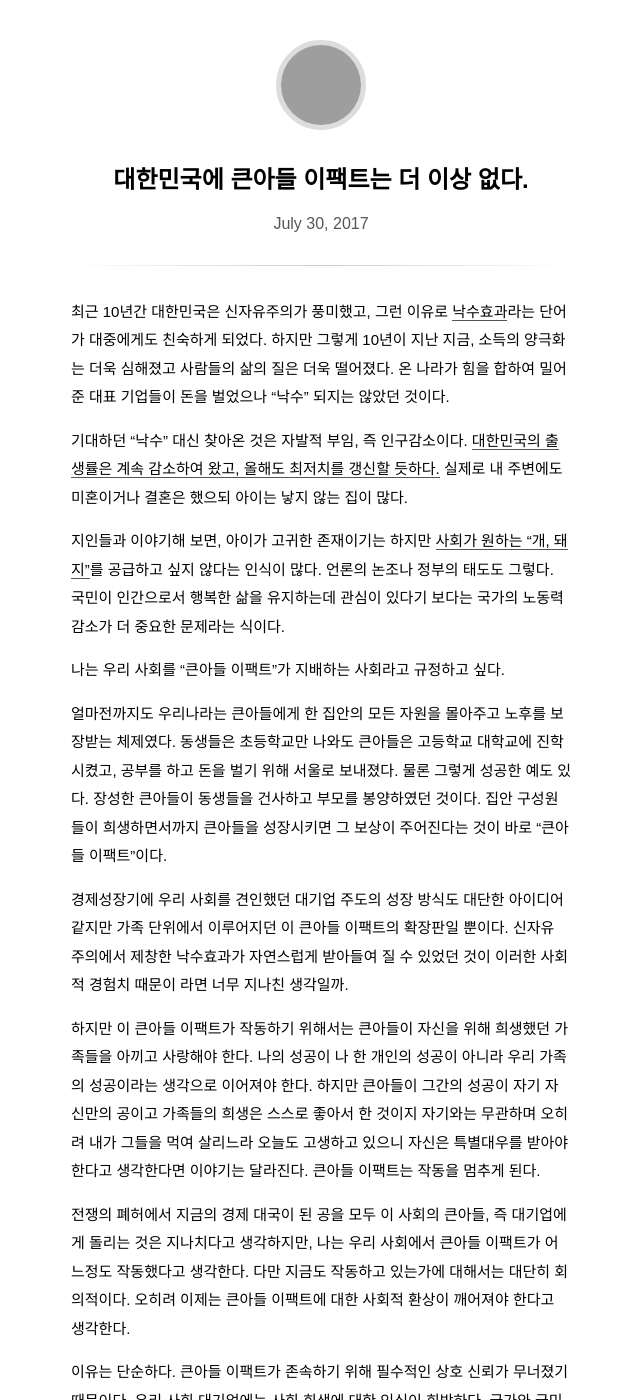
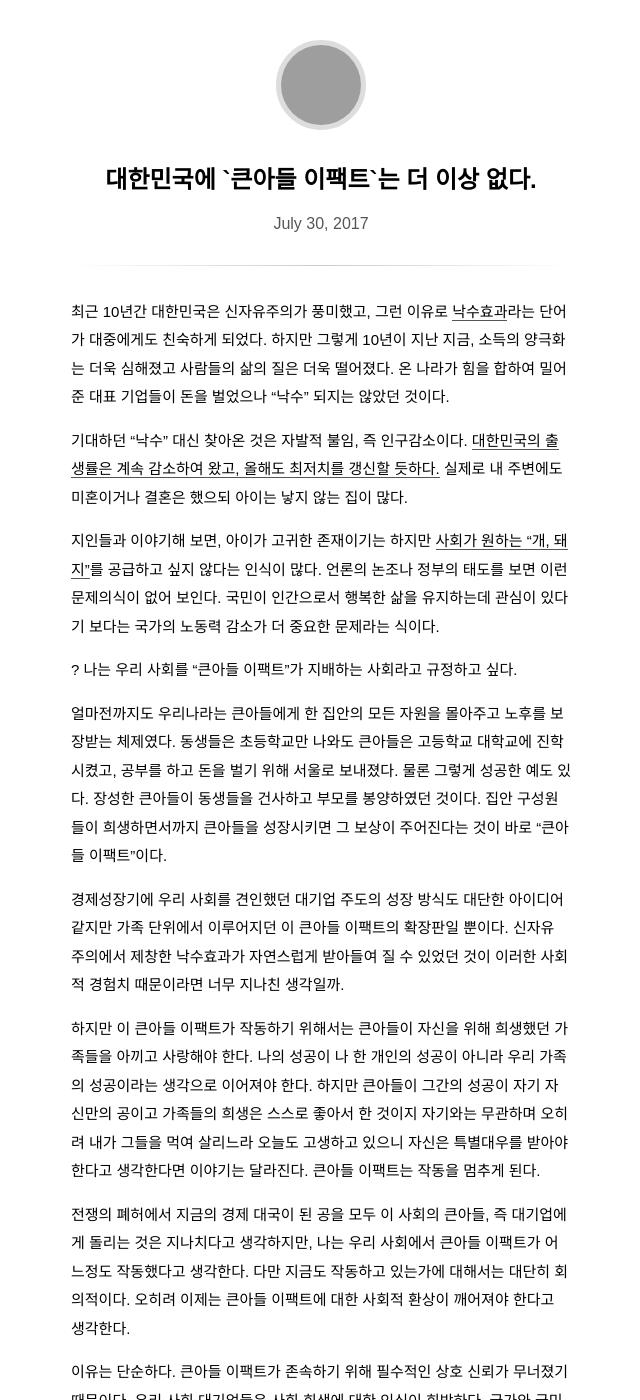
Before and after one commit to pinedance/blog, a Jekyll site: the page built from _posts/2017/07-12/2017-07-30-큰아들-이팩트.md, in a window 1280 px wide and 1400 px high. Shown: the whole window, without its empty margins (319-959 px from the left). Built offline with Jekyll 4.4.1, drawn with Linux system fonts in a browser that asks for light colours; some web fonts are replaced; comment, search, counter and statistics services are not loaded; some of the changed text lies outside the part shown; grey boxes are pictures that could not be loaded.

Commit message:
update last two new posts

```diff
--- a/_posts/2017/07-12/2017-07-30-큰아들-이팩트.md
+++ b/_posts/2017/07-12/2017-07-30-큰아들-이팩트.md
@@ -1,30 +1,29 @@
 ---
 layout: post
-title:  "대한민국에 큰아들 이팩트는 더 이상 없다."
+title:  "대한민국에 `큰아들 이팩트`는 더 이상 없다."
 categories: think
 ---
 
 최근 10년간 대한민국은 신자유주의가 풍미했고, 그런 이유로 [낙수효과](https://ko.wikipedia.org/wiki/%EB%82%99%EC%88%98_%ED%9A%A8%EA%B3%BC)라는 단어가 대중에게도 친숙하게 되었다. 하지만 그렇게 10년이 지난 지금, 소득의 양극화는 더욱 심해졌고 사람들의 삶의 질은 더욱 떨어졌다. 온 나라가 힘을 합하여 밀어준 대표 기업들이 돈을 벌었으나 "낙수" 되지는 않았던 것이다.
 
-기대하던 "낙수" 대신 찾아온 것은 자발적 부임, 즉 인구감소이다. [대한민국의 출생률은 계속 감소하여 왔고, 올해도 최저치를 갱신할 듯하다.](http://www.yonhapnews.co.kr/bulletin/2017/07/29/0200000000AKR20170729052300017.HTML) 실제로 내 주변에도 미혼이거나 결혼은 했으되 아이는 낳지 않는 집이 많다.
+기대하던 "낙수" 대신 찾아온 것은 자발적 불임, 즉 인구감소이다. [대한민국의 출생률은 계속 감소하여 왔고, 올해도 최저치를 갱신할 듯하다.](http://www.yonhapnews.co.kr/bulletin/2017/07/29/0200000000AKR20170729052300017.HTML) 실제로 내 주변에도 미혼이거나 결혼은 했으되 아이는 낳지 않는 집이 많다.
 
-지인들과 이야기해 보면, 아이가 고귀한 존재이기는 하지만 [사회가 원하는 "개, 돼지"](http://news.khan.co.kr/kh_news/khan_art_view.html?artid=201607082025001)를 공급하고 싶지 않다는 인식이 많다. 언론의 논조나 정부의 태도도 그렇다. 국민이 인간으로서 행복한 삶을 유지하는데 관심이 있다기 보다는 국가의 노동력 감소가 더 중요한 문제라는
- 식이다.
+지인들과 이야기해 보면, 아이가 고귀한 존재이기는 하지만 [사회가 원하는 "개, 돼지"](http://news.khan.co.kr/kh_news/khan_art_view.html?artid=201607082025001)를 공급하고 싶지 않다는 인식이 많다. 언론의 논조나 정부의 태도를 보면 이런 문제의식이 없어 보인다. 국민이 인간으로서 행복한 삶을 유지하는데 관심이 있다기 보다는 국가의 노동력 감소가 더 중요한 문제라는 식이다.
 
-나는 우리 사회를 "큰아들 이팩트"가 지배하는 사회라고 규정하고 싶다.
+? 나는 우리 사회를 "큰아들 이팩트"가 지배하는 사회라고 규정하고 싶다.
 
 얼마전까지도 우리나라는 큰아들에게 한 집안의 모든 자원을 몰아주고 노후를 보장받는 체제였다. 동생들은 초등학교만 나와도 큰아들은 고등학교 대학교에 진학시켰고, 공부를 하고 돈을 벌기 위해 서울로 보내졌다. 물론 그렇게 성공한 예도 있다. 장성한 큰아들이 동생들을 건사하고 부모를 봉양하였던 것이다. 집안 구성원들이 희생하면서까지 큰아들을 성장시키면 그 보상이 주어진다는 것이 바로 "큰아들 이팩트"이다.
 
-경제성장기에 우리 사회를 견인했던 대기업 주도의 성장 방식도 대단한 아이디어 같지만 가족 단위에서 이루어지던 이 큰아들 이팩트의 확장판일 뿐이다. 신자유 주의에서 제창한 낙수효과가 자연스럽게 받아들여 질 수 있었던 것이 이러한 사회적 경험치 때문이 라면 너무 지나친 생각일까.
+경제성장기에 우리 사회를 견인했던 대기업 주도의 성장 방식도 대단한 아이디어 같지만 가족 단위에서 이루어지던 이 큰아들 이팩트의 확장판일 뿐이다. 신자유 주의에서 제창한 낙수효과가 자연스럽게 받아들여 질 수 있었던 것이 이러한 사회적 경험치 때문이라면 너무 지나친 생각일까.
 
 하지만 이 큰아들 이팩트가 작동하기 위해서는 큰아들이 자신을 위해 희생했던 가족들을 아끼고 사랑해야 한다. 나의 성공이 나 한 개인의 성공이 아니라 우리 가족의 성공이라는 생각으로 이어져야 한다. 하지만 큰아들이 그간의 성공이 자기 자신만의 공이고 가족들의 희생은 스스로 좋아서 한 것이지 자기와는 무관하며 오히려 내가 그들을 먹여 살리느라 오늘도 고생하고 있으니 자신은 특별대우를 받아야 한다고 생각한다면 이야기는 달라진다. 큰아들 이팩트는 작동을 멈추게 된다.
 
 전쟁의 폐허에서 지금의 경제 대국이 된 공을 모두 이 사회의 큰아들, 즉 대기업에게 돌리는 것은 지나치다고 생각하지만, 나는 우리 사회에서 큰아들 이팩트가 어느정도 작동했다고 생각한다. 다만 지금도 작동하고 있는가에 대해서는 대단히 회의적이다. 오히려  이제는 큰아들 이팩트에 대한 사회적 환상이 깨어져야 한다고 생각한다.
 
-이유는 단순하다. 큰아들 이팩트가 존속하기 위해 필수적인 상호 신뢰가 무너졌기 때문이다. 우리 사회 대기업에는 사회 희생에 대한 인식이 희박하다. 국가와 국민들은 그들을 우리 사회의 큰아들이라며 희생을 감수하고 성장시켰지만, [그들은 성공은 스스로한 것이며 그 열매는 자신들만의 것이고 자신들은 경제를 성장시키므로 특권층이라고 인식하고 있다](http://heri.kr/145539). 그런 징후들은 편법 경영권 승계 문제([박근혜 정권 몰락으로까지 이어진 삼성 경영권 승계문제](http://h21.hani.co.kr/arti/cover/cover_general/33728.html)), 어처구니 없는 발언들과 행동들([땅콩회항](https://namu.wiki/w/%EB%8C%80%ED%95%9C%ED%95%AD%EA%B3%B5%20086%ED%8E%B8%20%EC%9D%B4%EB%A5%99%EC%A7%80%EC%97%B0%20%EC%82%AC%EA%B1%B4), [맷값 폭행](https://namu.wiki/w/%EC%9E%AC%EB%B2%8C%202%EC%84%B8%20%EC%95%BC%EA%B5%AC%EB%B0%A9%EB%A7%9D%EC%9D%B4%20%EA%B5%AC%ED%83%80%EC%82%AC%EA%B1%B4), [직원 폭행](http://www.hani.co.kr/arti/society/society_general/723738.html))에서 여과 없이 드러난다.
+이유는 단순하다. 큰아들 이팩트가 존속하기 위해 필수적인 상호 신뢰가 무너졌기 때문이다. 우리 사회 대기업들은 사회 희생에 대한 인식이 희박하다. 국가와 국민들은 그들을 우리 사회의 큰아들이라며 희생을 감수하고 성장시켰지만, [그들은 성공은 스스로한 것이며 그 열매는 자신들만의 것이고 자신들은 경제를 성장시키므로 특권층이라고 인식하고 있다](http://heri.kr/145539). 그런 징후들은 편법 경영권 승계 문제([박근혜 정권 몰락으로까지 이어진 삼성 경영권 승계문제](http://h21.hani.co.kr/arti/cover/cover_general/33728.html)), 어처구니 없는 발언들과 행동들([땅콩회항](https://namu.wiki/w/%EB%8C%80%ED%95%9C%ED%95%AD%EA%B3%B5%20086%ED%8E%B8%20%EC%9D%B4%EB%A5%99%EC%A7%80%EC%97%B0%20%EC%82%AC%EA%B1%B4), [맷값 폭행](https://namu.wiki/w/%EC%9E%AC%EB%B2%8C%202%EC%84%B8%20%EC%95%BC%EA%B5%AC%EB%B0%A9%EB%A7%9D%EC%9D%B4%20%EA%B5%AC%ED%83%80%EC%82%AC%EA%B1%B4), [직원 폭행](http://www.hani.co.kr/arti/society/society_general/723738.html))에서 여과 없이 드러난다.
 
 이런 여건 속에서 큰아들 이팩트는 더이상 작동하지 않는다. 다수가 대기업을 지원해도 그 열매가 다시 돌아오지 않기 때문이다. 오히려 그 열매를 독점하여 다수의 성장을 저해하기까지 한다.
 
-이제 우리 사회가 큰아들 이팩트에 의지하지 않아도 될 만큼 성장했다. 형제 자매 모두 대학에 보내도 될 만큼 집안 형편이 좋아졌다는 뜻이다. 굳이 큰아들에 의지하지 않아도 집안 구성원들이 모두 자기 재능을 펼치고 기회를 가질 수 있다.
+또 한가지 환기해야 할 것은 큰아들 이팩트는 가난한 시절의 논리라는 점이다. 이제 우리 사회는 큰아들 이팩트에 의지하지 않아도 될 만큼 성장했다. 형제 자매 모두 대학에 보내도 될 만큼 집안 형편이 좋아졌다는 뜻이다. 굳이 큰아들에 의지하지 않아도 집안 구성원들이 모두 자기 재능을 펼치고 기회를 가질 수 있다.
 
 큰아들 이팩트, 한 때 우리 사회를 움직였던 원동력이지만 이제는 좋은 추억으로 남겨 두자.
```
Also changed, not shown: _posts/2017/07-12/2017-07-31-타인보다-더-민감한-사람.md (+14 -9 lines).
